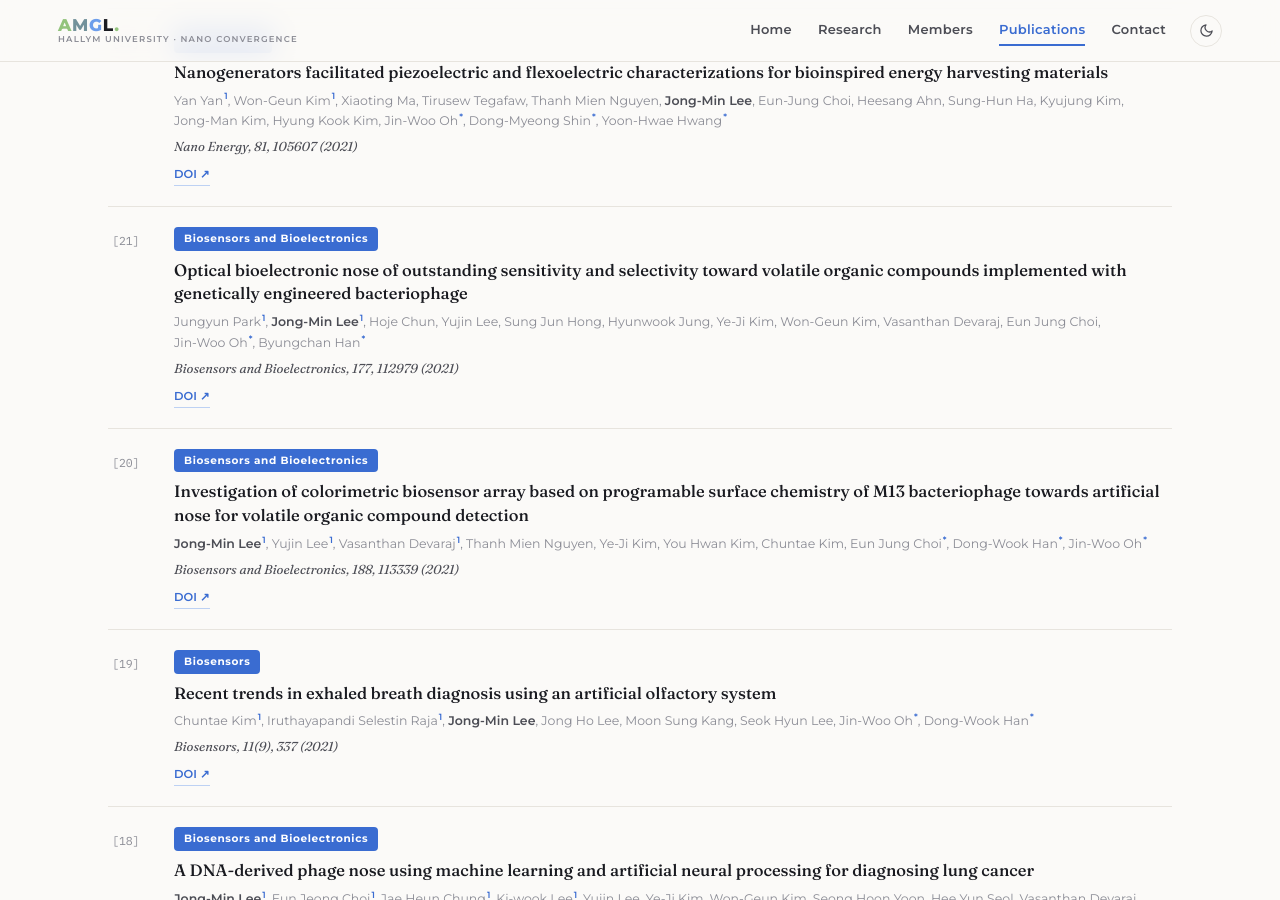
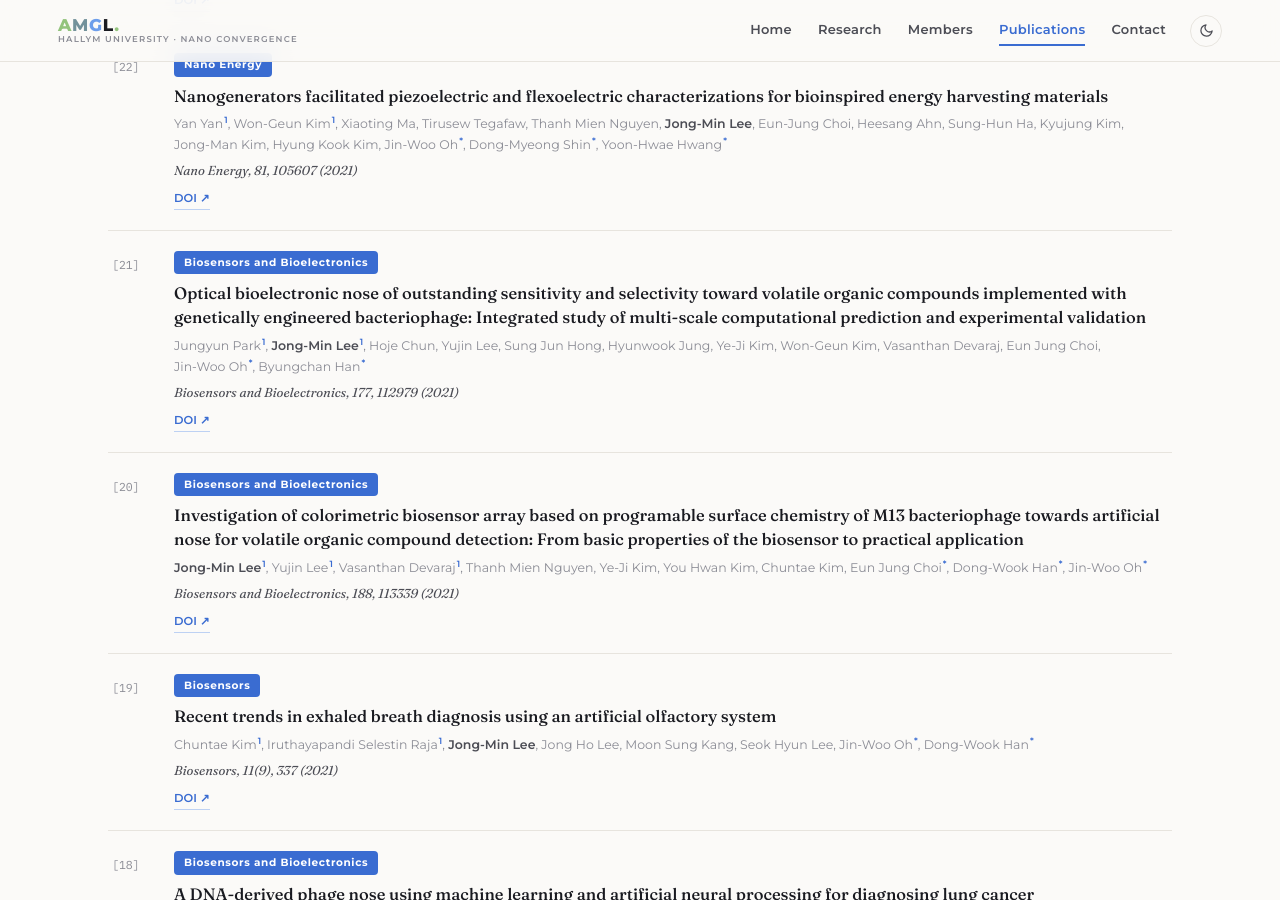
Before and after one commit to HTKRS/AMGL, a Jekyll site: the page built from publications.html, in a window 1280 px wide and 900 px high, scrolled down 6330 px. Built offline with Jekyll 4.4.1, drawn with Linux system fonts in a browser that asks for light colours; some of the changed text lies outside the part shown.

Commit message:
Publications: restore full titles from Google Scholar/Crossref, update LPR status, add Scholar link
Co-Authored-By: Claude Opus 5.5 <noreply@anthropic.com>
Claude-Session: https://claude.ai/code/session_01Uz45pWzNCdRaapQSu9CaUD

```diff
--- a/_data/publications.yml
+++ b/_data/publications.yml
@@ -20,7 +20,7 @@
     Gold Nanoparticle Assemblies
   authors: "Vasanthan Devaraj¹, Sunghyun Kwak, Hyeongjip Kim, Sang-Keun Sung, Jong-Min Lee*, Thomas Zentgraf*, Won-Geun Kim*"
   journal: Laser & Photonics Reviews
-  info: e71686 (Accepted 2026.07.23)
+  info: e71686
   year: 2026
   doi: 10.1002/lpor.71686
   tag: Q1
@@ -275,9 +275,7 @@
   doi: 10.1016/j.nanoen.2020.105607
   type: journal
   selected: false
-- title: Optical bioelectronic nose of outstanding sensitivity and selectivity
-    toward volatile organic compounds implemented with genetically engineered
-    bacteriophage
+- title: "Optical bioelectronic nose of outstanding sensitivity and selectivity toward volatile organic compounds implemented with genetically engineered bacteriophage: Integrated study of multi-scale computational prediction and experimental validation"
   authors: "Jungyun Park¹, Jong-Min Lee¹, Hoje Chun, Yujin Lee, Sung Jun Hong, Hyunwook Jung, Ye-Ji Kim, Won-Geun Kim, Vasanthan Devaraj, Eun Jung Choi, Jin-Woo Oh*, Byungchan Han*"
   journal: Biosensors and Bioelectronics
   info: 177, 112979
@@ -285,9 +283,7 @@
   doi: 10.1016/j.bios.2021.112979
   type: journal
   selected: false
-- title: Investigation of colorimetric biosensor array based on programable
-    surface chemistry of M13 bacteriophage towards artificial nose for volatile
-    organic compound detection
+- title: "Investigation of colorimetric biosensor array based on programable surface chemistry of M13 bacteriophage towards artificial nose for volatile organic compound detection: From basic properties of the biosensor to practical application"
   authors: "Jong-Min Lee¹, Yujin Lee¹, Vasanthan Devaraj¹, Thanh Mien Nguyen, Ye-Ji Kim, You Hwan Kim, Chuntae Kim, Eun Jung Choi*, Dong-Wook Han*, Jin-Woo Oh*"
   journal: Biosensors and Bioelectronics
   info: 188, 113339
@@ -340,8 +336,7 @@
   doi: 10.1002/adom.201902080
   type: journal
   selected: false
-- title: Sensitive and label-free shell isolated Ag NPs@Si architecture based SERS
-    active substrate
+- title: "Sensitive and label-free shell isolated Ag NPs@Si architecture based SERS active substrate: FDTD analysis and in-situ cellular DNA detection"
   authors: "Thankaraj Salammal Sheena¹, Vasanthan Devaraj, Jong-Min Lee, Perumalsamy Balaji, Paulraj Gnanasekar, Jin-Woo Oh*, Mohammad Abdulkader Akbarsha*, K. Jeganathan*"
   journal: Applied Surface Science
   info: 515, 145955
@@ -394,8 +389,7 @@
   url: https://polymer.or.kr/conference/20190410/abstract/abstract_32.php?pid=29947
   type: conference
   selected: false
-- title: Modifying plasmonic-field enhancement and resonance characteristics of
-    spherical nanoparticles on metallic film
+- title: "Modifying plasmonic-field enhancement and resonance characteristics of spherical nanoparticles on metallic film: Effects of faceting spherical nanoparticle morphology"
   authors: "Vasanthan Devaraj¹, Hyuk Jeong¹, Chuntae Kim¹, Jong-Min Lee, Jin-Woo Oh*"
   journal: Coatings
   info: 9(6), 387
--- a/publications.html
+++ b/publications.html
@@ -8,7 +8,7 @@ permalink: /publications/
 <div class="wrap">
   <div class="page-head">
     <h1 class="page-title">Publications</h1>
-    <p class="page-intro">Peer-reviewed journal papers, conference presentations, and patents from {{ site.data.settings.lab_short }}.</p>
+    <p class="page-intro">Peer-reviewed journal papers, conference presentations, and patents from {{ site.data.settings.lab_short }}.{% if site.data.members.professor.scholar %} The full, up-to-date list with citation counts is on <a href="{{ site.data.members.professor.scholar }}" target="_blank" rel="noopener">Google Scholar ↗</a>.{% endif %}</p>
     <p class="pubs-legend"><sup class="au-mark">1</sup> First or co-first author&ensp;·&ensp;<sup class="au-mark">*</sup> Corresponding author&ensp;·&ensp;<strong>Bold</strong> AMGL members</p>
   </div>
 
```
